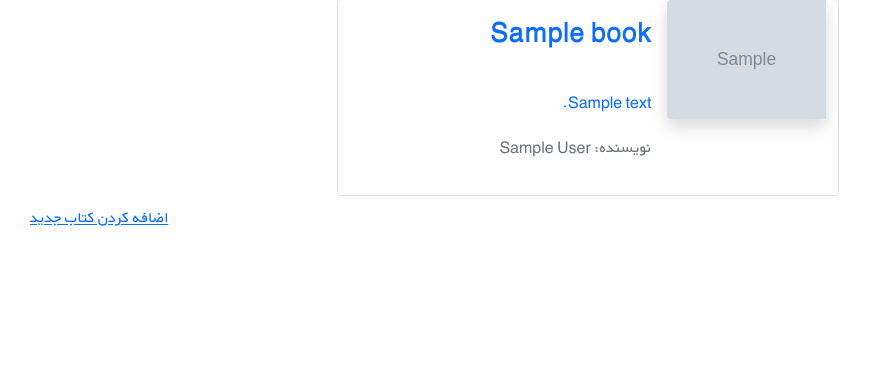
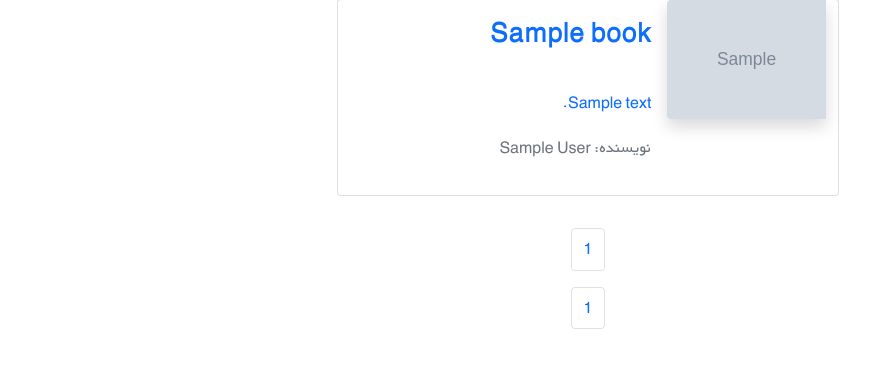
Before and after one commit to mazzberry/Django-project-Bookstore, a Django app: page /books/ in a window 1280 px wide. Shown: the part 129-497 px from the top of the page, without its empty margins (52-922 px from the left). Run offline with Django 5.2, Linux system fonts and the light colour scheme; a user stored in the database is signed in; tables that the repository leaves empty hold one stand-in row (values such as "Sample post"); grey boxes marked "Sample" are stand-in pictures; some libraries are stand-ins or nearby versions.

Commit message:
add pagination in the end of the pages in book_list.html

```diff
--- a/books/templates/books/book_list.html
+++ b/books/templates/books/book_list.html
@@ -24,23 +24,83 @@
                             {% endif %}
                         </div>
                         <div class="col-md-8 h-100">
-                        <a class="text-decoration-none" href="{{book.get_absolute_url}}"><div class="d-flex flex-column justify-content-between h-100">
+                            <a class="text-decoration-none" href="{{ book.get_absolute_url }}">
+                                <div class="d-flex flex-column justify-content-between h-100">
                                     <div class="card-body">
                                         <h3 class="card-title"><strong>{{ book.title }}</strong></h3>
                                         <p class="card-text pt-3">{{ book.description |linebreaks | truncatewords:12 }}</p>
                                         <p class="text-muted">نویسنده: {{ book.author }}</p>
                                     </div>
-                        </div></a>
+                                </div>
+                            </a>
                         </div>
                     </div>
                 </div>
             {% endfor %}
         </div>
+
     </div>
 
-    {% if user.is_authenticated %}
-    	<a href="{% url 'book_create' %}">اضافه کردن کتاب جدید</a>
+    {#    {{ page_obj.number }}#}
+    {#    {% if page_obj.has_next %}#}
+    {#    	next {{ page_obj.next_page_number }}#}
+    {#    {% endif %}#}
+    {#    {% if page_obj.has_previous %}#}
+    {#        {{ page_obj.previous_page_number }}#}
+    {#    {% endif %}#}
+    {##}
+    {#    {% if user.is_authenticated %}#}
+    {#    	<a href="{% url 'book_create' %}">اضافه کردن کتاب جدید</a>#}
+    {#    {% endif %}#}
+
+    <nav aria-label="Page navigation">
+        <ul class="pagination justify-content-center mt-4">
+            {% if page_obj.has_previous %}
+                <li class="page-item">
+                    <a class="page-link" href="?page={{ page_obj.previous_page_number }}">Previous</a>
+                </li>
+            {% endif %}
+
+            <li class="page-item"><a class="page-link" href="#">{{ page_obj.number }}</a></li>
+
+            {% if page_obj.has_next %}
+                <li class="page-item"><a class="page-link" href="?page={{ page_obj.next_page_number }}">Next</a></li>
+            {% endif %}
+        </ul>
+    </nav>
+    <nav aria-label="Page navigation">
+        <ul class="pagination justify-content-center m4-6">
+
+            {% if page_obj.has_previous %}
+                <li class="page-item">
+                <a class="page-link" href="?page={{ page_obj.previous_page_number }}" aria-label="Previous">
+                    <span aria-hidden="true">&laquo;</span>
+                    <span class="sr-only">Previous</span>
+                </a>
+            </li>
+            	<li class="page-item"><a class="page-link" href="?page={{ page_obj.previous_page_number }}">
+                {{ page_obj.previous_page_number }}
+            </a>
+            </li>
+            {% endif %}
+
+            <li class="page-item"><a class="page-link" href="#">{{ page_obj.number }}</a></li>
+        {% if page_obj.has_next %}
+        	<li class="page-item"><a class="page-link" href="?page={{ page_obj.next_page_number }}">
+                {{ page_obj.next_page_number }}
+            </a>
+            </li>
+            <li class="page-item">
+                <a class="page-link" href="?page={{ page_obj.next_page_number }}" aria-label="Next">
+                    <span aria-hidden="true">&raquo;</span>
+                    <span class="sr-only">Next</span>
+                </a>
+            </li>
         {% endif %}
 
 
+        </ul>
+    </nav>
+
+
 {% endblock %}
```
Lines whose indentation alone changed are shown as unchanged.
